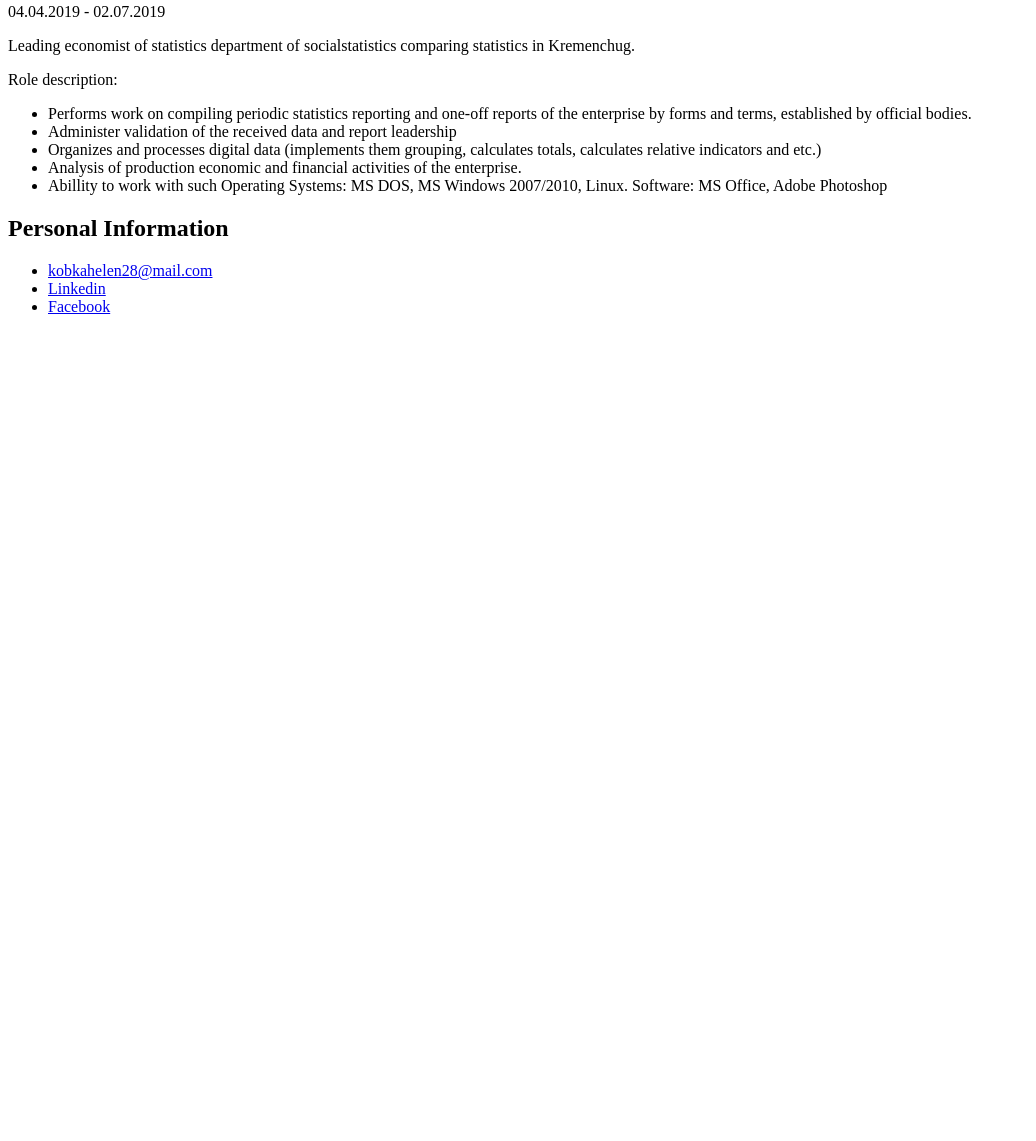
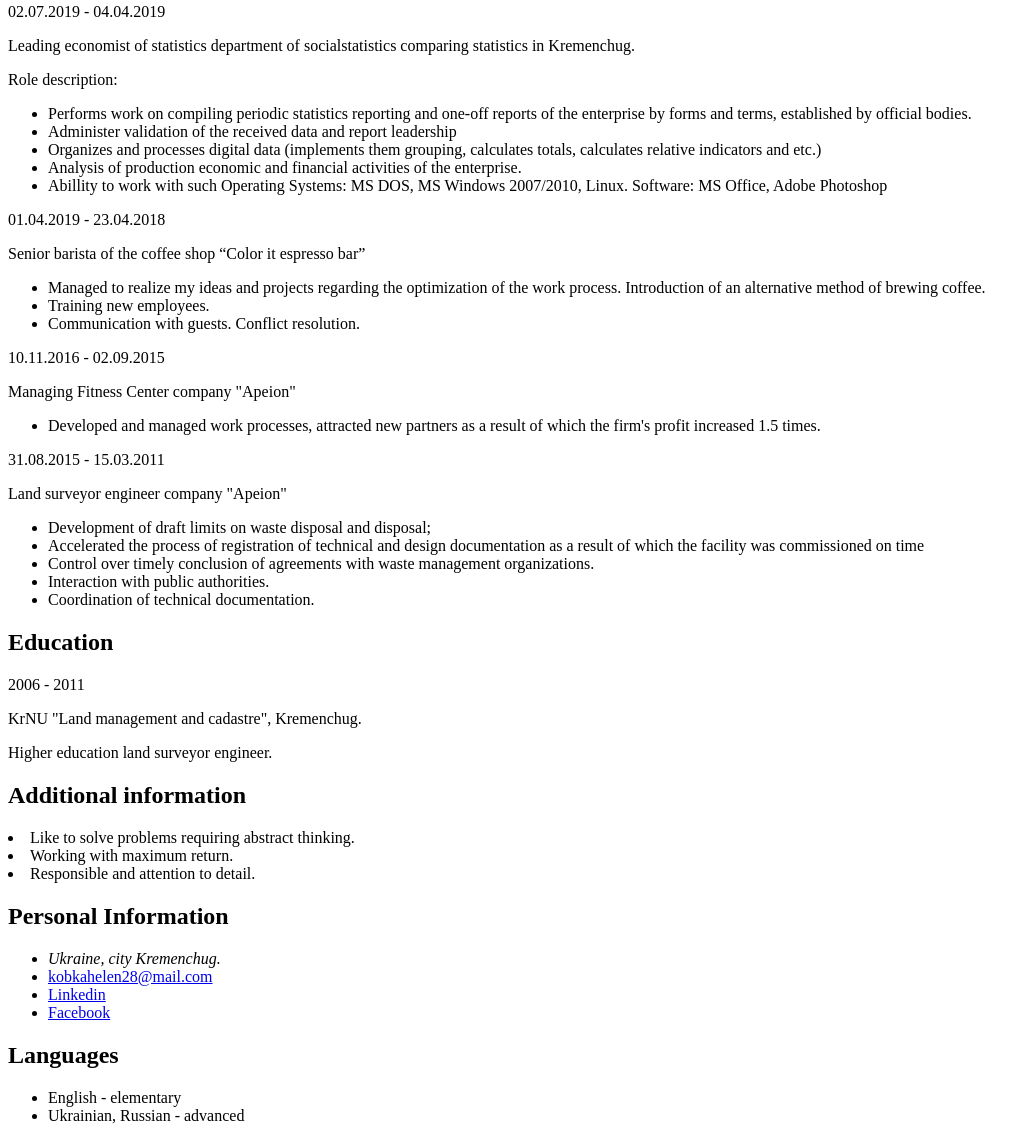
Before and after one commit to KobkaHelen/cv, a plain HTML site: page index.html in a window 1280 px wide. Shown: the part 475-1616 px from the top of the page, without its empty margins (0-1036 px from the left). Before the commit the page ends 807 px from the top, so only its background shows below. Drawn offline with Linux system fonts and the light colour scheme.

Commit message:
edits cv

```diff
--- a/index.html
+++ b/index.html
@@ -26,13 +26,14 @@
             <header>
                 <h2>Objective</h2>
             </header>
-            <p><a name="Objective"></a></p>
+            <a name="objective"></a>
             <p>Start junior back-end/front-end developer career and grow to team lead in 5 years.</p>
         </article>
         <article>
             <header>
                 <h2>Skills</h2>
             </header>
+            <a name="skills"></a>
             <ul>
                 <li>Testing Node.js</li>
                 <li>Learning and testing JavaScript</li>
@@ -45,8 +46,9 @@
         <article>
             <header>
                 <h2>Experience</h2>
-                <time datetime="04.04.2019 - 02.07.2019">04.04.2019 - 02.07.2019</time>
+                <time datetime="02.07.2019 - 04.04.2019">02.07.2019 - 04.04.2019</time>
             </header>
+            <a name="experience"></a>
             <p>Leading economist of statistics department of socialstatistics comparing statistics in Kremenchug.</p>
             <p>Role description:</p>
             <ul>
@@ -59,15 +61,71 @@
                 <li>Abillity to work with such Operating Systems: MS DOS, MS Windows 2007/2010, Linux. Software: MS
                     Office, Adobe Photoshop</li>
             </ul>
+            <header>
+                <time datetime="01.04.2019 - 23.04.2018">01.04.2019 - 23.04.2018</time>
+            </header>
+            <p>Senior barista of the coffee shop “Color it espresso bar”</p>
+            <ul>
+                <li>Managed to realize my ideas and projects regarding the optimization of the work process.
+                    Introduction of an alternative method of brewing coffee.</li>
+                <li>Training new employees.</li>
+                <li>Communication with guests. Conflict resolution.</li>
+            </ul>
+            <header>
+                <time datetime="10.11.2016 - 02.09.2015">10.11.2016 - 02.09.2015</time>
+            </header>
+            <p>Managing Fitness Center company "Apeion"</p>
+            <ul>
+                <li>Developed and managed work processes, attracted new partners as a result of which the firm's profit
+                    increased 1.5 times.</li>
+            </ul>
+            <header>
+                <time datetime="31.08.2015 - 15.03.2011">31.08.2015 - 15.03.2011</time>
+            </header>
+            <p>Land surveyor engineer company "Apeion"</p>
+            <ul>
+                <li>Development of draft limits on waste disposal and disposal;</li>
+                <li>Accelerated the process of registration of technical and design documentation as a result of which
+                    the facility was commissioned on time</li>
+                <li>Control over timely conclusion of agreements with waste management organizations.</li>
+                <li>Interaction with public authorities.</li>
+                <li>Сoordination of technical documentation.</li>
+            </ul>
+            <header>
+                <h2>Education</h2>
+                <time datetime="2006 - 2011">2006 - 2011</time>
+            </header>
+            <a name="education"></a>
+            <p>KrNU "Land management and cadastre", Kremenchug.</p>
+            <p>Higher education land surveyor engineer.</p>
         </article>
+        <header>
+            <h2>Additional information</h2>
+        </header>
+        <a name="additional information"></a>
+        <ui>
+            <li>Like to solve problems requiring abstract thinking.</li>
+            <li>Working with maximum return.</li>
+            <li>Responsible and attention to detail.</li>
+        </ui>
     </main>
     <div class="sidebar">
         <aside>
             <h2>Personal Information</h2>
             <ul>
+                <li>
+                    <address>Ukraine, city Kremenchug.</address>
+                </li>
                 <li><a href="mailto:kobkahelen28@gmail.com">kobkahelen28@mail.com</a></li>
                 <li><a href="https://www.linkedin.com/in/elena-kobka/" target="_blank">Linkedin</a></li>
                 <li><a href="https://www.facebook.com/profile.php?id=100006030108592" target="_blank">Facebook</a></li>
+            </ul>
+        </aside>
+        <aside>
+            <h2>Languages</h2>
+            <ul>
+                <li>English - elementary</li>
+                <li>Ukrainian, Russian - advanced</li>
             </ul>
         </aside>
     </div>
```
